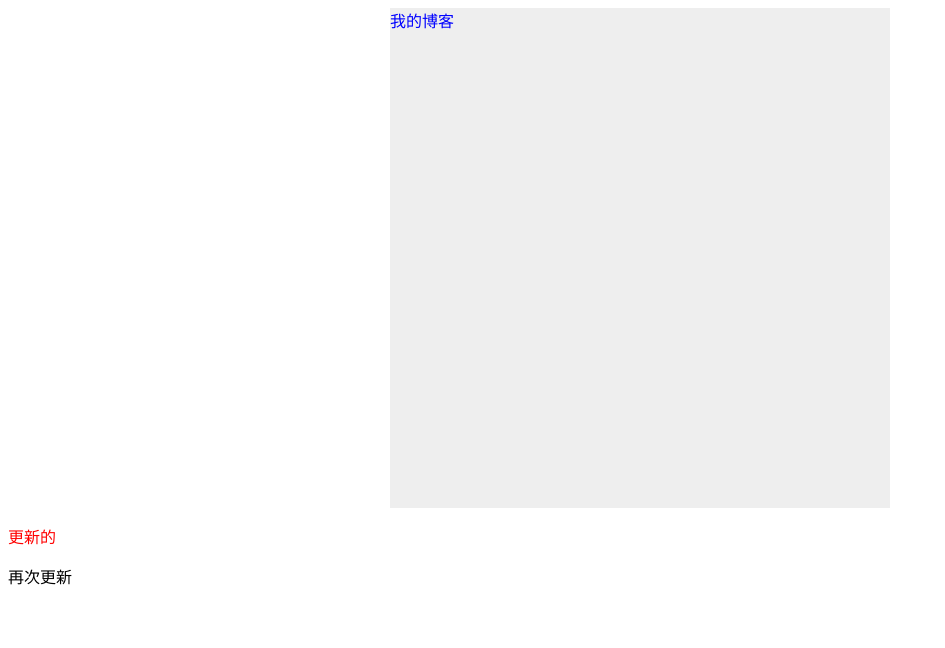
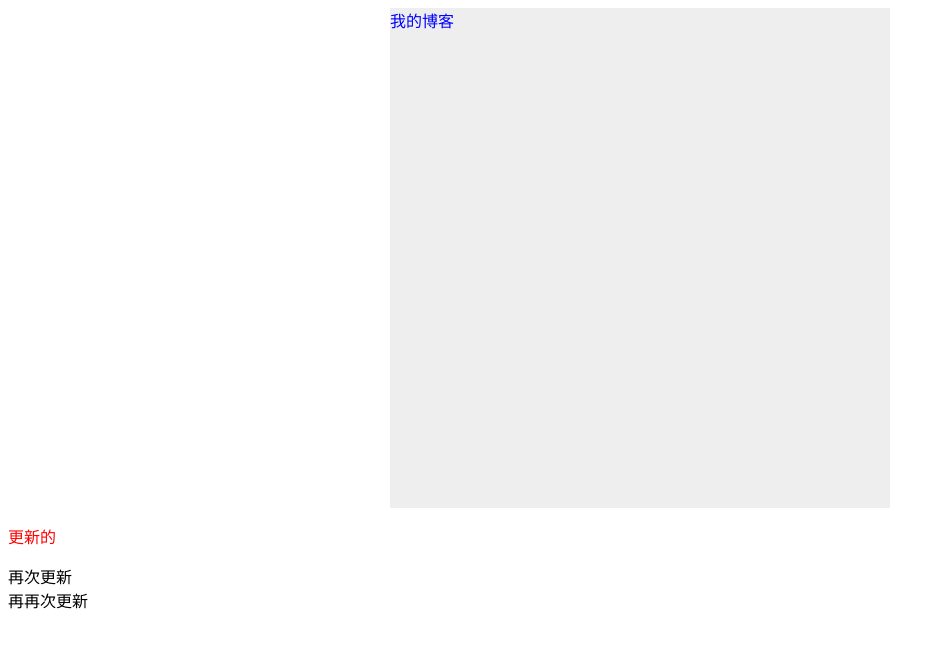
Before and after one commit to lin-77/Practice, a plain HTML site: page index1.html in a window 1280 px wide. Shown: the whole page, without its empty margins (0-945 px from the left). Drawn offline with Linux system fonts and the light colour scheme.

Commit message:
提交测试八

```diff
--- a/index1.html
+++ b/index1.html
@@ -11,6 +11,7 @@
     <div class="box">我的博客</div>
     <p>更新的</p>
     <div>再次更新</div>
+    <div>再再次更新</div>
     <script src="js/script1.js"></script>
 </body>
 </html>
```
Also changed, not shown: 1 other file.
